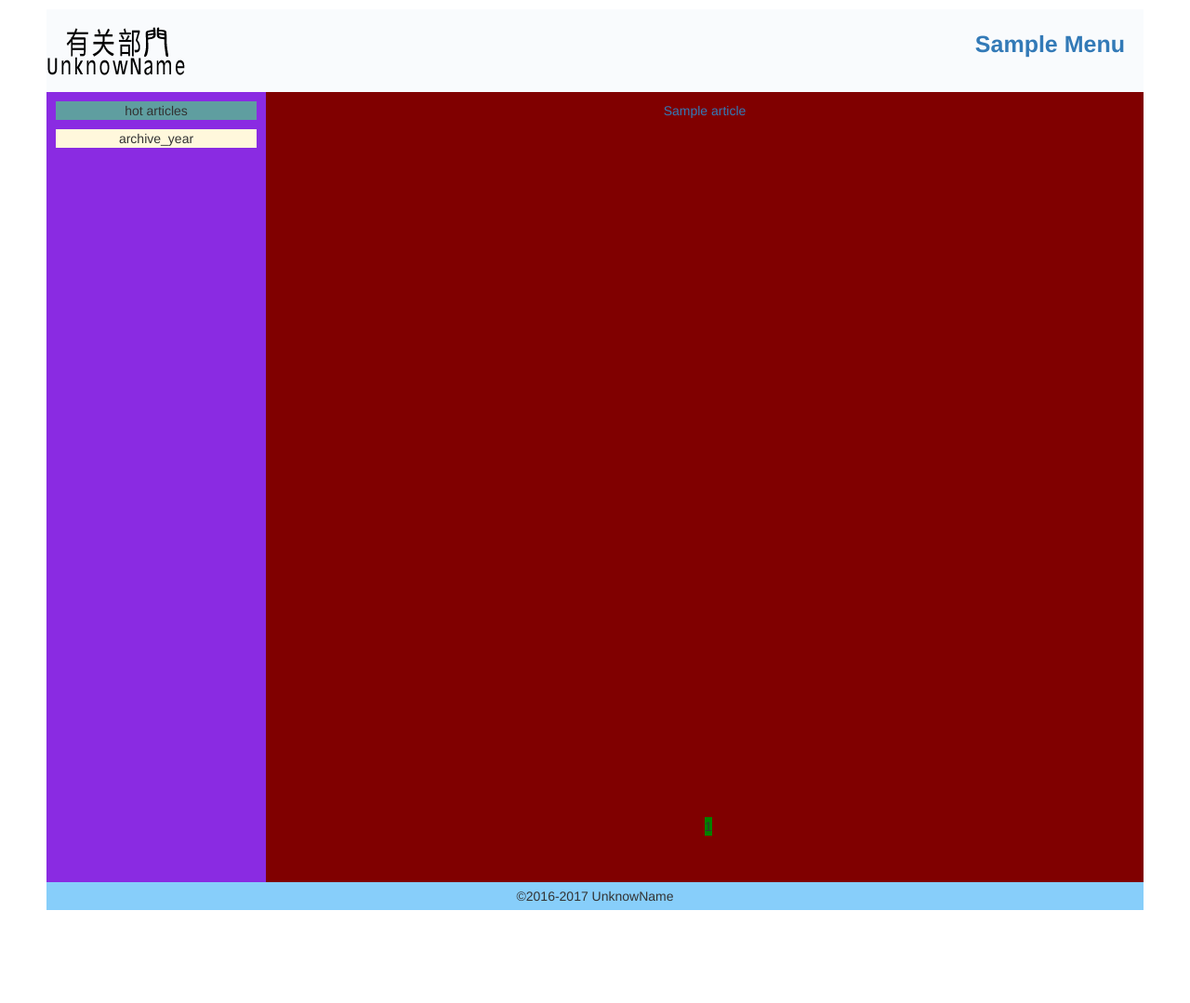
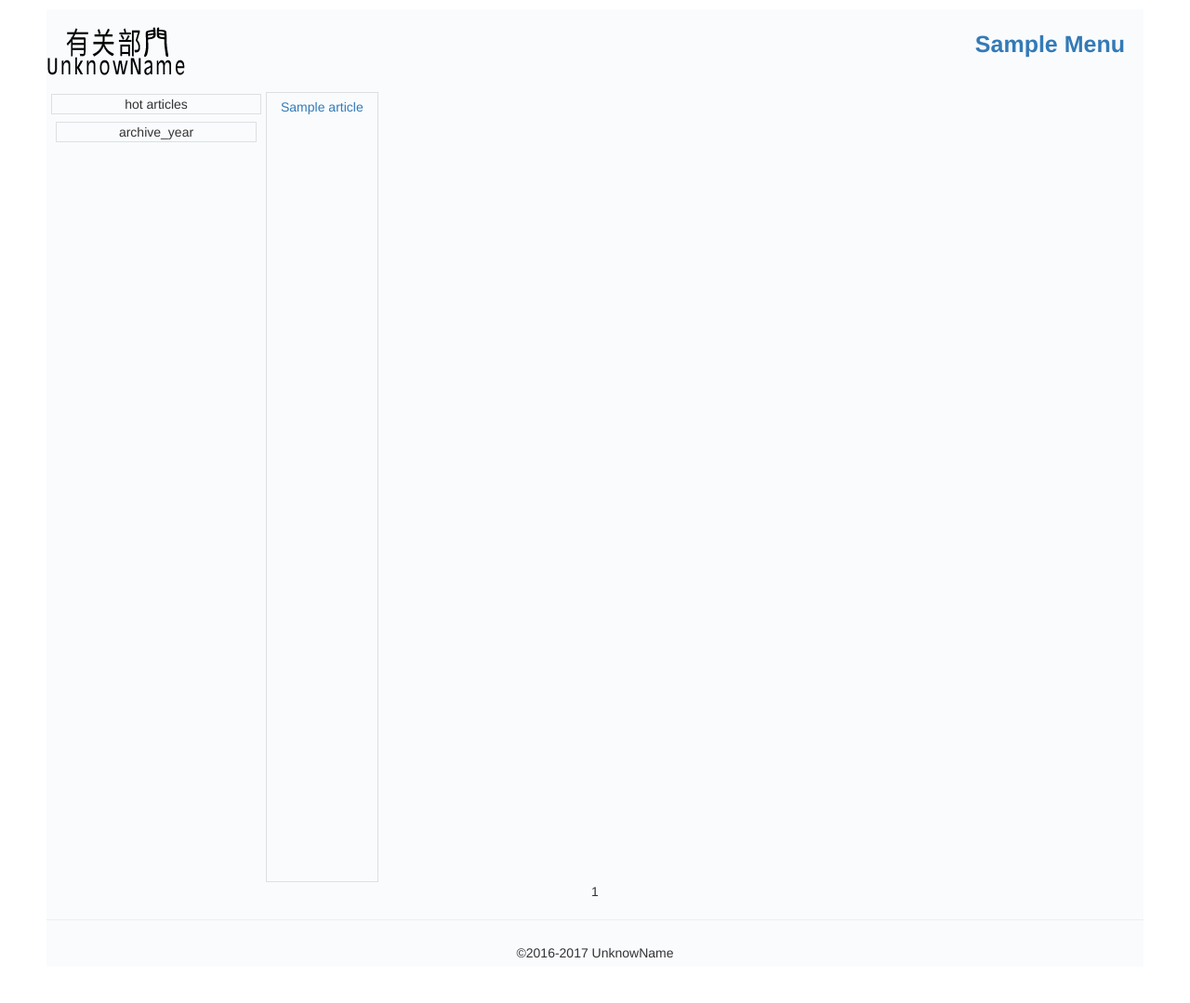
Before and after one commit to UnknowName/unknowname, a Django app: template blog/templates/archive.html in a window 1280 px wide. Shown: the whole page at 93% size. After the commit the page ends 1031 px from the top, so only its background shows below. Run offline with Django 3.2, Linux system fonts and the light colour scheme; the template is opened without the code that fills it: most values are stand-ins (such as "Sample title", 1, 10 or a date in 2020); some libraries are stand-ins or nearby versions.

Commit message:
调整首页样式v1.0

```diff
--- a/blog/models.py
+++ b/blog/models.py
@@ -33,7 +33,7 @@ class Classifys(models.Model):
 class Articles(models.Model):
     title = models.CharField(max_length=50, verbose_name=u'文章标题')
     content = UEditorField(
-        max_length=1500, width=900, height=600, verbose_name=u'文章内容'
+        max_length=100000, width=900, height=600, verbose_name=u'文章内容'
     )
     reads = models.IntegerField(default=0, verbose_name=u'阅读量')
     author = models.ForeignKey(Authors, verbose_name=u'创作者')
--- a/blog/paginator.py
+++ b/blog/paginator.py
@@ -8,7 +8,7 @@ from django.core.paginator import EmptyPage
 
 
 def split_page(request,lst):
-    paginator = Paginator(lst,10)
+    paginator = Paginator(lst,8)
     page = request.GET.get('page')
     try:
         articles = paginator.page(page)
--- a/blog/static/css/about.css
+++ b/blog/static/css/about.css
@@ -71,12 +71,12 @@ a {
     font-size: 20px;
     font-weight: 900;
     #position: absolute;
-    margin-top: 18%;
+    margin-top: 15%;
 
 }
 
 .main #content {
-    padding: 50px 10px;
+    #padding: 50px 10px;
 }
 
 .main #main-right {
--- a/blog/static/css/index.css
+++ b/blog/static/css/index.css
@@ -9,7 +9,7 @@ div {
     min-width: 500px;
 	background: #f9fbfd;
 	margin: 10px 50px;
-    border: 1px;
+    #border: solid 1px #ced2d6;
     text-decoration: none;
 }
 
@@ -46,59 +46,87 @@ div {
 
 
 .main #main-left{
-	background: blueviolet;
+	#background: blueviolet;
 	float: left;
 	min-width: 20%;
-	min-height: 850px;
+	#min-height: 850px;
 	#min-height: 70%;
     #margin-right: 5px;
 }
 
 
 .main #main-left-archive {
-	background: cornsilk;
-	max-width: 300px;
-	margin: 10px 10px;
+	#background: cornsilk;
+	#max-width: 300px;
+	#min-width: 300px;
+	margin: 8px 10px;
 	min-height: auto;
+    border: solid 1px #dedfe2;
 }
 
 
 .main #main-left-hot {
-	background: cadetblue;
+	#background: cadetblue;
 	max-width: 300px;
-	margin: 10px 10px;
+	margin: 2px 5px;
+    #border: solid 1px #f6f7f9;
+    border: solid 1px #dedfe2;
 }
+
+
+.hot_title {
+    font-size: 20px;
+    padding:10px 20px;
+    text-align: left;
+}
+
+
+.left_title {
+    text-align: left;
+    padding:0px 20px;
+ }
 
 
 #main-right {
     float: left;
-	background: maroon;
-	min-width: 80%;
+	#background: maroon;
+	#min-width: 80%;
+    max-width: 80%;
 	min-height: 850px;
-    padding: 10px 20px;
+    padding: 5px 15px;
+    #border: solid 1px #f6f7f8;
+    border: solid 1px #dedfe2;
     position: relative;
-    #margin: 50px;
+    #margin: 0px 0px;
 	#min-height: 70%;
 }
 
+#main-right h3 {
+    text-align: left;
+}
+
+#main-right .art_content {
+    text-align:left;
+}
+
+.art_info {
+    text-align:left;
+    color: #b8babd;
+    margin: 2px;
+}
 
 #pagintor {
-    background: green;
-    position: absolute;
-    bottom: 50px;
-    width: auto;
+    clear:both;
+    #background: green;
     left: 50%;
-    #right: auto;
 }
 
 
 .footer {
     clear: both;
     text-align: center;
-	background: lightskyblue;
+	#background: lightskyblue;
     min-height: 30px;
     width: auto;
-    margin: 100px auto;
     padding: 5px;
-    top: 948px;
 }
--- a/blog/templates/base.html
+++ b/blog/templates/base.html
@@ -5,6 +5,7 @@
 		<meta charset="utf-8" />
 		<title>{% block title %}{% endblock %}</title>
         <link rel="stylesheet" href="https://cdn.bootcss.com/bootstrap/3.3.7/css/bootstrap.min.css"/>
+        <script src="{% static 'js/jquery-3.1.1.min.js' %}"></script>
         {% block css %}{% endblock %}
 		<!--<script src="js/1.js"></script>-->
 	</head>
@@ -39,6 +40,7 @@
 			<div id="main-right"><!--main-right div开始处-->
                 {% block right %}
                 {% endblock %}
+                <!--
                 <div id="pagintor">
                     {% for page in articles.paginator.page_range %}
                         {% ifequal page articles.number %}
@@ -47,11 +49,23 @@
                             <a href="?page={{ page}}">{{ page }}</a>
                         {% endifequal %}
                     {% endfor %}
-                </div>
+                </div>-->
 			</div><!--main-right div结束处-->
+            <div id="pagintor">
+                {% for page in articles.paginator.page_range %}
+                    {% ifequal page articles.number %}
+                        {{ page }}
+                    {% else %}
+                        <a href="?page={{ page}}">{{ page }}</a>
+                    {% endifequal %}
+                {% endfor %}
+            </div>
         </div><!--main div结束-->
+        <hr>
 		<div class="footer"><!--footer div开始-->
             &copy;2016-2017 UnknowName
 		</div><!--footer div结束-->
 	</div><!--wrapper div结束-->
+    {% block js %}{% endblock %}
+    </body>
 </html>
```
Also changed, not shown: blog/templates/index.html (+21 -5 lines).
